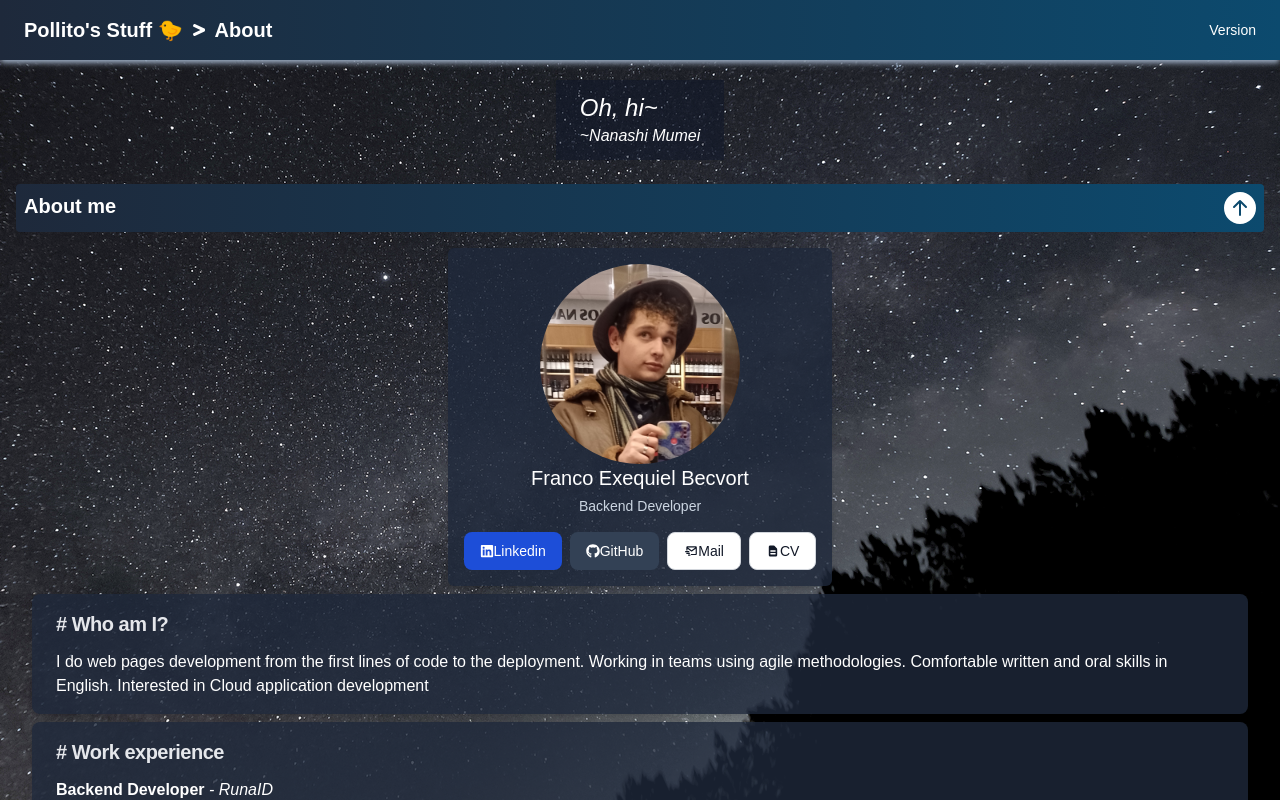
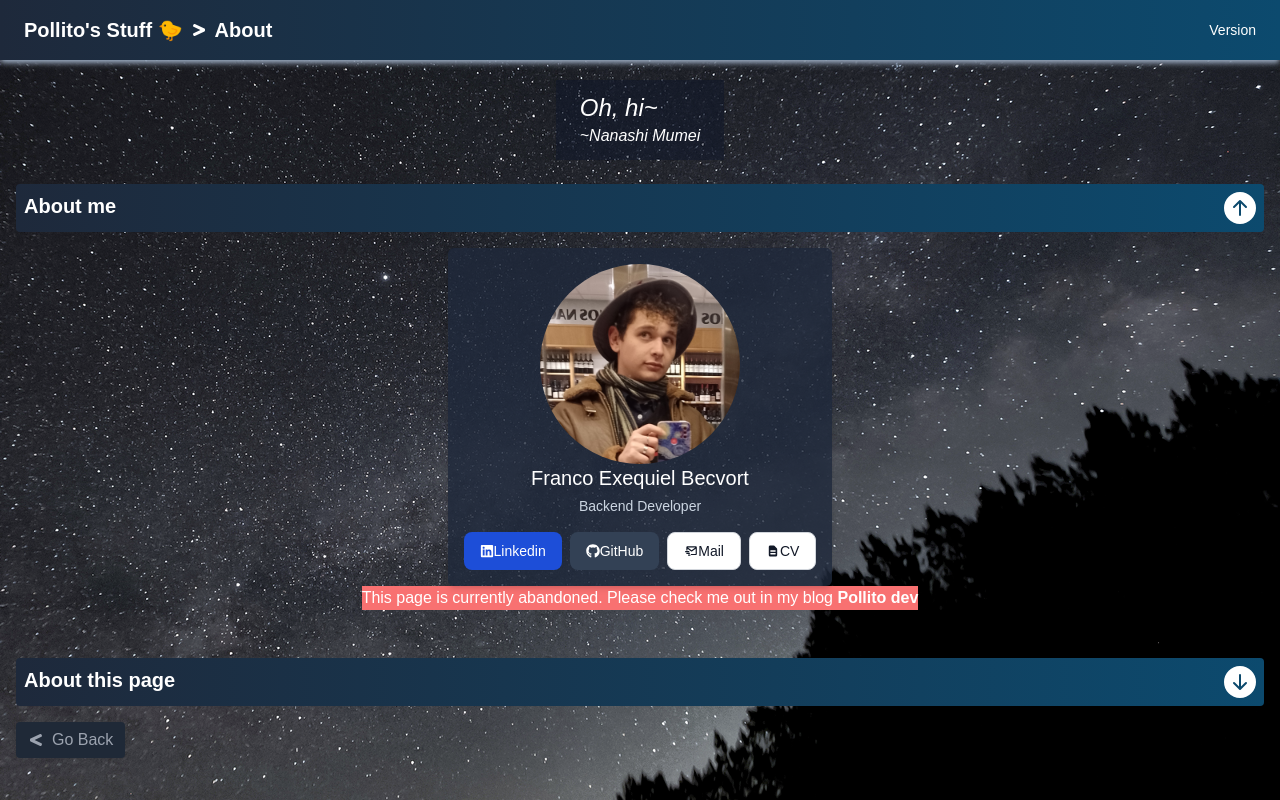
Before and after one commit to franBec/pollito-stuff, a Next.js app: page /about in a window 1280 px wide. Shown: the top 800 px of the page. Built offline with nearby package versions, Linux system fonts and the light colour scheme.

Commit message:
[v.2.1] Final commit, for a while. Someday maybe I'll be back

```diff
--- a/components/about/aboutThisPage.jsx
+++ b/components/about/aboutThisPage.jsx
@@ -5,10 +5,8 @@ const AboutThisPage = () => {
     <>
       <GenericCard title={'What is Pollito Stuff?'}>
         <p className="border-2 border-dashed p-2">
-          <span className="font-bold">TL;DR:</span> is a page where I challenge
-          myself to built little web apps using a technology stack that I'm not
-          that familiar with, to force me out of the confort zone and keep
-          learning. Also is a cool portfolio
+          <span className="font-bold">TL;DR:</span> This was my first web page.
+          Currently abandoned
         </p>
         <br />
         <p>
@@ -44,7 +42,7 @@ const AboutThisPage = () => {
           this repo yet)
         </p>
       </GenericCard>
-      <GenericCard title={'So.. what next?'}>
+      {/* <GenericCard title={'So.. what next?'}>
         <p>
           Well... idk. I just do whatever I feel like doing at the moment when
           it comes to this page
@@ -78,7 +76,7 @@ const AboutThisPage = () => {
           </li>
           <li>Keep improving the documentation</li>
         </ul>
-      </GenericCard>
+      </GenericCard> */}
     </>
   )
 }
--- a/components/layout/config/mainMenu/index.jsx
+++ b/components/layout/config/mainMenu/index.jsx
@@ -21,11 +21,12 @@ const LayoutMetadata = () => {
     headTitle_setText('')
     navBar_setArray([])
     quote_setArray([
-      "I'm a little sick right now but I swear",
-      "When I'm ready I will fly us out of here",
+      "This was my first web page, and I'll love it forever",
+      'But right now, is abandoned',
+      'Click here, and visit my blog',
     ])
-    quote_setQuotee('This is home - Cavetown 🎵')
-    quote_setRedirect('https://youtu.be/ZM_Gamwxvtc')
+    quote_setQuotee('Pollito')
+    quote_setRedirect('https://pollitodev.netlify.app/')
     goBackButton_setRedirect(null)
   }, [])
 
--- a/components/mainMenu/menu.jsx
+++ b/components/mainMenu/menu.jsx
@@ -30,12 +30,12 @@ const Menu = () => {
             }
             goTo={'/randomStringGenerator'}
           />
-          <Card
+          {/* <Card
             icon={faPersonCircleQuestion}
             title={'Random Puntano Generator'}
             description={'Create a random person from San Luis... just because'}
             goTo={'/randomPuntanoGenerator'}
-          />
+          /> */}
           <Card
             icon={faGamepad}
             title={'Pokemon (only 1st Gen)'}
--- a/pages/about/index.jsx
+++ b/pages/about/index.jsx
@@ -20,7 +20,16 @@ const index = () => {
           setActiveIndex={setActiveIndex}
         >
           <PersonalInfoCard />
-          <AboutMe />
+          {/* <AboutMe /> */}
+          <p className="bg-red-400">
+            This page is currently abandoned. Please check me out in my blog{' '}
+            <a
+              href="https://pollitodev.netlify.app/en/page/about/"
+              className="font-bold"
+            >
+              Pollito dev
+            </a>
+          </p>
         </AccordionItem>
         <AccordionItem
           title={'About this page'}
```
